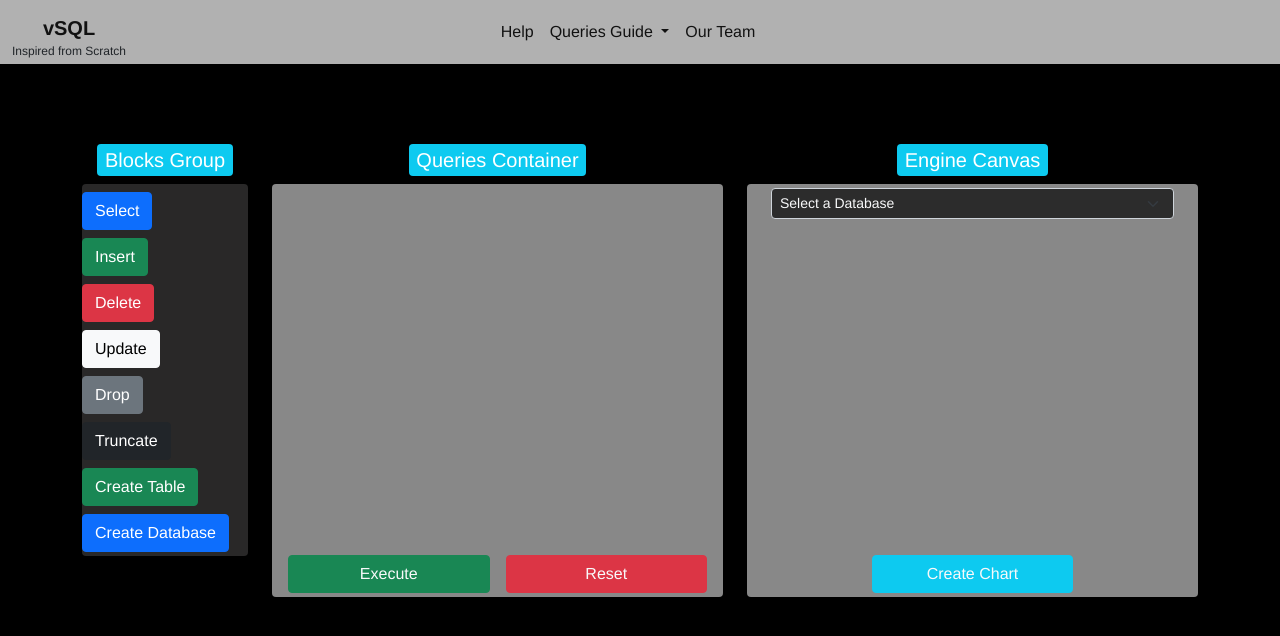
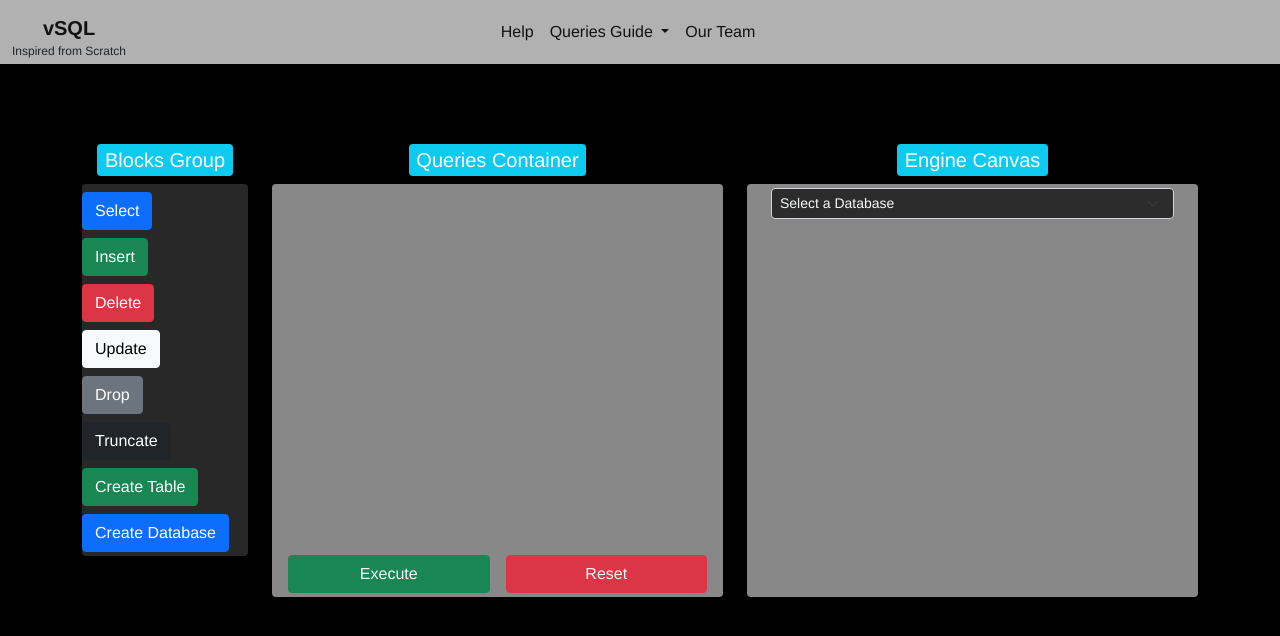
Before and after one commit to hazemayman25/visual-language-database, a Vue app: page / in a window 1280 px wide. Shown: the top 636 px of the page. Built offline with nearby package versions, Linux system fonts and the light colour scheme.

Commit message:
Button Deleted

```diff
--- a/src/App.vue
+++ b/src/App.vue
@@ -125,9 +125,9 @@
             style="width: 100%"
             class="d-flex flex-row justify-content-center align-items-end"
           >
-            <button class="btn col-6 text-light mb-1" :class="executionClass2">
+            <!-- <button class="btn col-6 text-light mb-1" :class="executionClass2">
               {{ executionButton2 }}
-            </button>
+            </button> -->
           </div>
         </div>
       </div>
```
